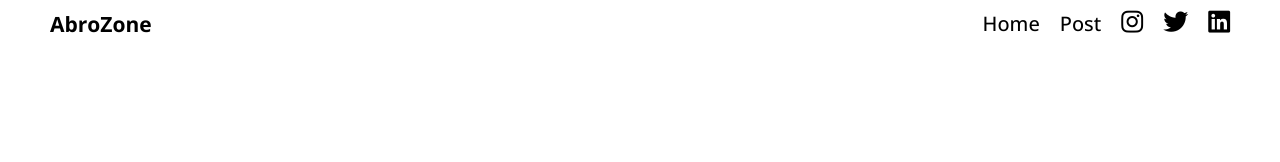
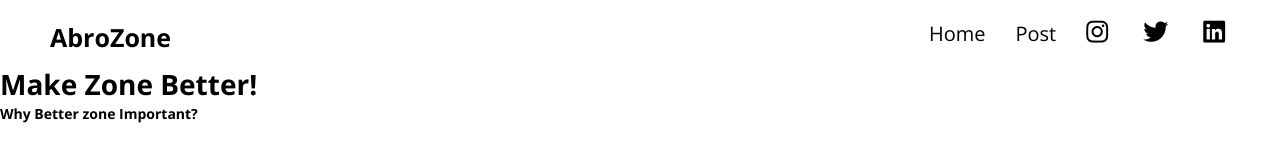
Before and after one commit to Hamzaabro5/Blog-Website, a plain HTML site: page index.html in a window 1280 px wide. Drawn offline with nearby package versions, Linux system fonts and the light colour scheme.

Commit message:
Blog website

```diff
--- a/index.html
+++ b/index.html
@@ -27,6 +27,18 @@
     </header>
 
 
+    <main>
+        <div>
+            <h1>Make Zone Better!</h1>
+            <h4>Why Better zone Important?</h4>
+        </div>
+
+        <div>
+            <img src="" alt="">
+        </div>
+    </main>
+
+
 
 
 
--- a/style.css
+++ b/style.css
@@ -7,7 +7,7 @@
 html,body{
     font-family: "Open Sans", sans-serif;
     font-size: 62.5%;
-    font-weight: 500;
+    font-weight: 400;
     scroll-behavior: smooth;
     line-height: 1.4;
 }
@@ -25,13 +25,17 @@ nav{
     margin: 0 auto;
     display: flex;
     justify-content: space-between;
+    margin-top: 10px;
+}
+nav h1{
+    font-size: 2.5rem;
 }
 ul{
     list-style: none;
 }
 nav ul{
     display: flex;
-    gap: 2rem;
+    gap: 3rem;
     cursor: pointer;
 }
 nav ul li{
@@ -45,4 +49,5 @@ nav ul li:hover{
 }
 nav i{
     font-size: 2.5rem;
+    margin-right: 5px;
 }
```
